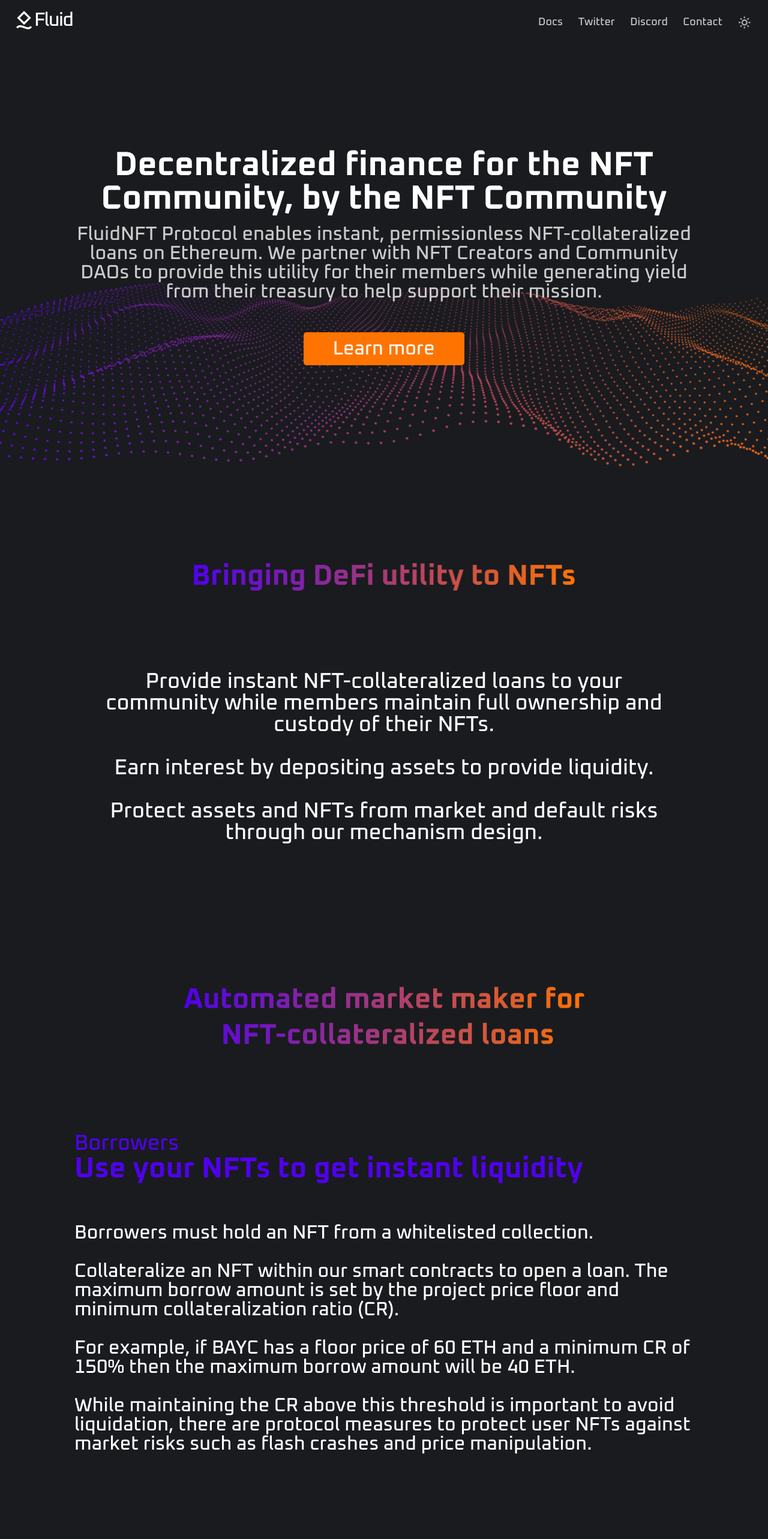
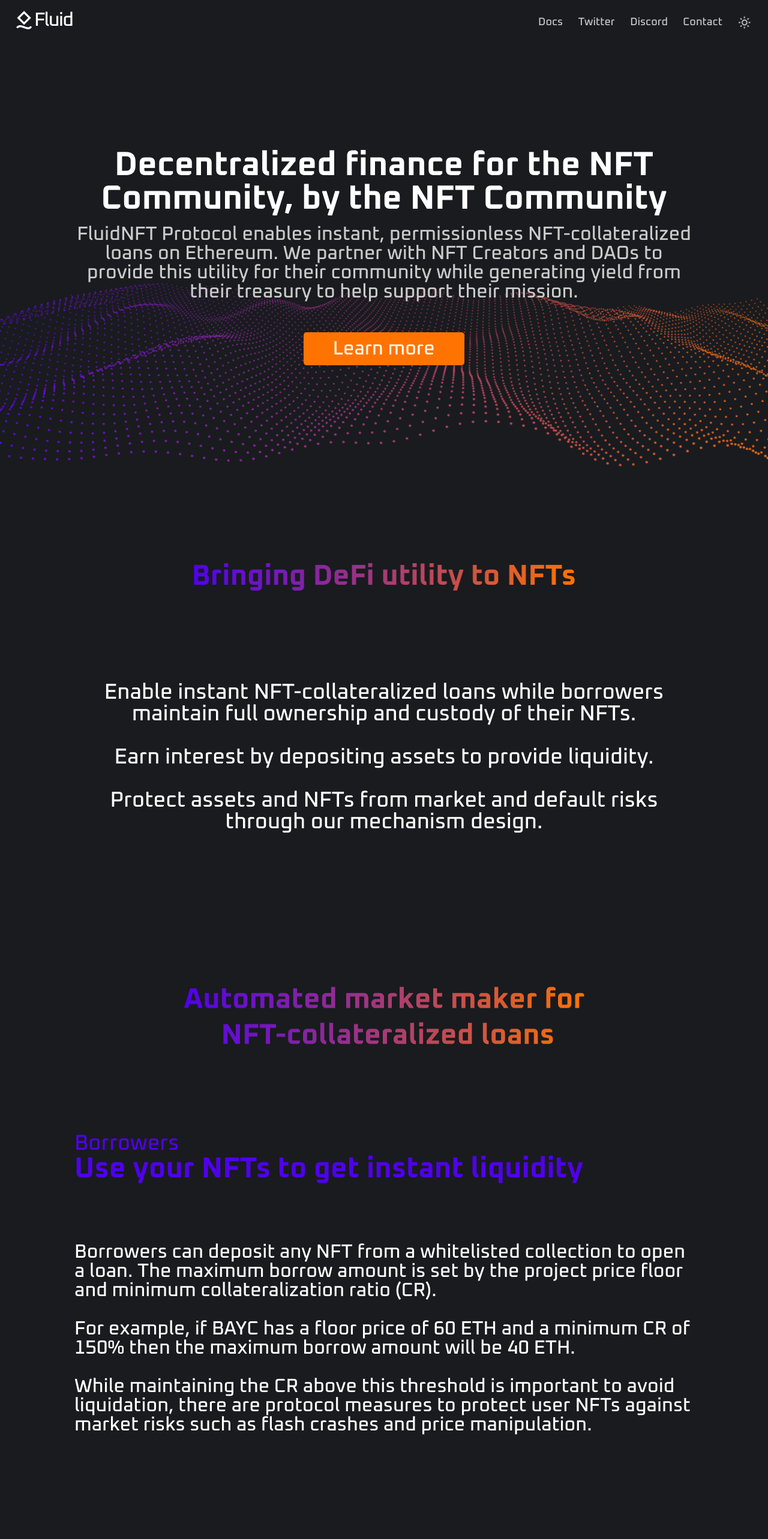
Before and after one commit to FluidNFT/homepage, a React (Vite) app: page / in a window 1280 px wide. Shown: the top 2566 px of the page at 60% size. Built offline with nearby package versions, Linux system fonts and the light colour scheme.

Commit message:
updated copy and reverted styling

```diff
--- a/App.jsx
+++ b/App.jsx
@@ -25,23 +25,23 @@ export default App;
 const desktopData = {
     logoDarkMode: "/img/fluidlogonegativesmall@2x.png",
     background: "/img/background-image@1x.png",
-    sectionOneText: "FluidNFT Protocol enables instant, permissionless NFT-collateralized loans on Ethereum. We partner with NFT Creators and Community DAOs to provide this utility for their members while generating yield from their treasury to help support their mission.",
+    sectionOneText: "FluidNFT Protocol enables instant, permissionless NFT-collateralized loans on Ethereum. We partner with NFT Creators and DAOs to provide this utility for their community while generating yield from their treasury to help support their mission.",
     sectionOneTitle: "Decentralized finance for the NFT Community, by the NFT Community",
     actionText: "Learn more",
     sectionTwoTitle: "/img/section-two-title.png",
-    sectionTwoText: <>Provide instant NFT-collateralized loans to your community while members maintain full ownership and custody of their NFTs.<br /><br />Earn interest by depositing assets to provide liquidity.<br /><br />Protect assets and NFTs from market and default risks through our mechanism design.</>,
+    sectionTwoText: <>Enable instant NFT-collateralized loans while borrowers maintain full ownership and custody of their NFTs.<br /><br />Earn interest by depositing assets to provide liquidity.<br /><br />Protect assets and NFTs from market and default risks through our mechanism design.</>,
     sectionThreeTitle: "/img/section-three-title.png",
     spanText: <>Borrowers<br /></>,
     spanText2: "Use your NFTs to get instant liquidity",
-    sectionFourText: <>Borrowers must hold an NFT from a whitelisted collection. <br /><br />Collateralize an NFT within our smart contracts to open a loan. The maximum borrow amount is set by the project price floor and minimum collateralization ratio (CR). <br /><br />For example, if BAYC has a floor price of 60 ETH and a minimum CR of 150% then the maximum borrow amount will be 40 ETH.<br /><br />While maintaining the CR above this threshold is important to avoid liquidation, there are protocol measures to protect user NFTs against market risks such as flash crashes and price manipulation.</>,
+    sectionFourText: <>Borrowers can deposit any NFT from a whitelisted collection to open a loan. The maximum borrow amount is set by the project price floor and minimum collateralization ratio (CR). <br /><br />For example, if BAYC has a floor price of 60 ETH and a minimum CR of 150% then the maximum borrow amount will be 40 ETH.<br /><br />While maintaining the CR above this threshold is important to avoid liquidation, there are protocol measures to protect user NFTs against market risks such as flash crashes and price manipulation.</>,
     spanText3: <>Lenders<br /></>,
     spanText4: "Earn yield protected from loan defaults",
-    sectionFiveText: <>Lenders can be NFT Creators, DAOs or anyone looking to earn yield. <br /><br />Deposit assets to a lending pool and immediately start earning interest. The amount of interest is set by the NFT project borrow rate and lending pool utilization ratio.<br /><br />For example, if BAYC has a borrow rate of 20% APR and 80% of the BAYC-WETH pool is being utilized for lending then the interest rate on deposits will be 16% APY.<br /><br />Positions are tokenized. Interest earning tokens are minted on deposit and these can be stored, transferred and traded at will.</>,
+    sectionFiveText: <>NFT Creators, DAOs or anyone can deposit assets to a lending pool and immediately start earning interest. The amount of interest is set by the NFT project borrow rate and lending pool utilization ratio.<br /><br />For example, if BAYC has a borrow rate of 20% APR and 80% of the BAYC-WETH pool is being utilized for lending then the interest rate on deposits will be 16% APY.<br /><br />Positions are tokenized. Interest earning tokens are minted on deposit and these can be stored, transferred and traded at will.</>,
     spanText5: <>Liquidators<br /></>,
     spanText6: "Buy NFTs below market price",
-    sectionSixText: <>Liquidators can be anyone, for instance, NFT collectors or speculators. <br /><br />They buyout expired or under-collateralized loan positions to retrieve the underlying NFT at a discounted price.<br /><br />For example, if the collateralization ratio of a loan falls below the minimum threshold then a liquidator will be able to trigger a timed auction with an initial bid to cover the outstanding debt.<br /><br />As a protection from market risk, borrowers are still able to retrieve their NFT for the same amount plus a fee to the liquidator. If the auction completes and the liquidator is outbid they still earn a fee.</>,
+    sectionSixText: <>Liquidators—collectors and speculators—buyout expired or under-collateralized loan positions to retrieve the underlying NFT at a discounted price.<br /><br />For example, if the collateralization ratio of a loan falls below the minimum threshold then a liquidator will be able to trigger a timed auction with an initial bid to cover the outstanding debt.<br /><br />As a protection from market risk, borrowers are still able to retrieve their NFT for the same amount plus a fee to the liquidator. If the auction completes and the liquidator is outbid they still earn a fee.</>,
     sectionSevenTitle: "/img/section-seven-title.png",
-    spanText7: "We partner with NFT Creators and Community DAOs to onboard collections. Contact us to ",
+    spanText7: "We partner with NFT Creators and DAOs to onboard collections. Contact us to ",
     spanText8: "partner@fluidnft.org",
     spanText9: ".",
     copyrightNotice: "Copyright © 2022 Fluid NFT Labs",
@@ -60,23 +60,23 @@ const desktopData = {
 const mobileOrTabletData = {
     logoDarkMode: "/img/fluidlogonegativesmall@2x.png",
     sectionOneTitle: "Decentralized finance for the NFT Community, by the NFT Community",
-    sectionOneText: "FluidNFT Protocol enables instant, permissionless NFT-collateralized loans on Ethereum. We partner with NFT Creators and Community DAOs to provide this utility for their members while generating yield from their treasury to help support their mission.",
+    sectionOneText: "FluidNFT Protocol enables instant, permissionless NFT-collateralized loans on Ethereum. We partner with NFT Creators and DAOs to provide this utility for their community while generating yield from their treasury to help support their mission.",
     overlapGroup4: "/img/background-image-1@1x.png",
     actionText: "Learn more",
     sectionTwoTitle: "/img/section-two-title.png",
-    sectionTwoText: <>Provide instant NFT-collateralized loans to your community while members maintain full ownership and custody of their NFTs.<br /><br />Earn interest by depositing assets to provide liquidity.<br /><br />Protect assets and NFTs from market and default risks through our mechanism design.</>,
+    sectionTwoText: <>Enable instant NFT-collateralized loans while borrowers maintain full ownership and custody of their NFTs.<br /><br />Earn interest by depositing assets to provide liquidity.<br /><br />Protect assets and NFTs from market and default risks through our mechanism design.</>,
     sectionThreeTitle: "/img/section-three-title.png",
     spanText: <>Borrowers<br /></>,
     spanText2: "Use your NFTs to get instant liquidity",
-    sectionFourText: <>Borrowers must hold an NFT from a whitelisted collection. <br /><br />Collateralize an NFT within our smart contracts to open a loan. The maximum borrow amount is set by the project price floor and minimum collateralization ratio (CR). <br /><br />For example, if BAYC has a floor price of 60 ETH and a minimum CR of 150% then the maximum borrow amount will be 40 ETH.<br /><br />While maintaining the CR above this threshold is important to avoid liquidation, there are protocol measures to protect user NFTs against market risks such as flash crashes and price manipulation.</>,
+    sectionFourText: <>Borrowers can deposit any NFT from a whitelisted collection to open a loan. The maximum borrow amount is set by the project price floor and minimum collateralization ratio (CR). <br /><br />For example, if BAYC has a floor price of 60 ETH and a minimum CR of 150% then the maximum borrow amount will be 40 ETH.<br /><br />While maintaining the CR above this threshold is important to avoid liquidation, there are protocol measures to protect user NFTs against market risks such as flash crashes and price manipulation.</>,
     spanText3: <>Lenders<br /></>,
     spanText4: "Earn yield protected from loan defaults",
-    sectionFiveText: <>Lenders can be NFT Creators, DAOs or anyone looking to earn yield. <br /><br />Deposit assets to a lending pool and immediately start earning interest. The amount of interest is set by the NFT project borrow rate and lending pool utilization ratio.<br /><br />For example, if BAYC has a borrow rate of 20% APR and 80% of the BAYC-WETH pool is being utilized for lending then the interest rate on deposits will be 16% APY.<br /><br />Positions are tokenized. Interest earning tokens are minted on deposit and these can be stored, transferred and traded at will.</>,
+    sectionFiveText: <>NFT Creators, DAOs or anyone can deposit assets to a lending pool and immediately start earning interest. The amount of interest is set by the NFT project borrow rate and lending pool utilization ratio.<br /><br />For example, if BAYC has a borrow rate of 20% APR and 80% of the BAYC-WETH pool is being utilized for lending then the interest rate on deposits will be 16% APY.<br /><br />Positions are tokenized. Interest earning tokens are minted on deposit and these can be stored, transferred and traded at will.</>,
     spanText5: <>Liquidators<br /></>,
     spanText6: "Buy NFTs below market price",
-    sectionSixText: <>Liquidators can be anyone, for instance, NFT collectors or speculators. <br /><br />They buyout expired or under-collateralized loan positions to retrieve the underlying NFT at a discounted price.<br /><br />For example, if the collateralization ratio of a loan falls below the minimum threshold then a liquidator will be able to trigger a timed auction with an initial bid to cover the outstanding debt.<br /><br />As a protection from market risk, borrowers are still able to retrieve their NFT for the same amount plus a fee to the liquidator. If the auction completes and the liquidator is outbid they still earn a fee.</>,
+    sectionSixText: <>Liquidators—collectors and speculators—buyout expired or under-collateralized loan positions to retrieve the underlying NFT at a discounted price.<br /><br />For example, if the collateralization ratio of a loan falls below the minimum threshold then a liquidator will be able to trigger a timed auction with an initial bid to cover the outstanding debt.<br /><br />As a protection from market risk, borrowers are still able to retrieve their NFT for the same amount plus a fee to the liquidator. If the auction completes and the liquidator is outbid they still earn a fee.</>,
     sectionSevenTitle: "/img/section-seven-title.png",
-    spanText7: "We partner with NFT Creators and Community DAOs to onboard collections. Contact us to ",
+    spanText7: "We partner with NFT Creators and DAOs to onboard collections. Contact us to ",
     spanText8: "partner@fluidnft.org",
     spanText9: ".",
     footerNav: <>Docs<br />Twitter<br />Discord</>,
--- a/components/MobileOrTablet/MobileOrTablet.css
+++ b/components/MobileOrTablet/MobileOrTablet.css
@@ -68,7 +68,7 @@
 }
 
 .section-one-title-1 {
-  height: 400px;
+  height: 285px;
   letter-spacing: 0;
   margin-top: 15vh;
   text-align: center;
@@ -142,7 +142,7 @@
   background-color: #191b1f;
   display: flex;
   flex-direction: column;
-  height: 1094px;
+  height: 994px;
   width: 100%;
 }
 
@@ -150,7 +150,7 @@
   background-color: #191b1f;
   display: flex;
   flex-direction: column;
-  height: 1540px;
+  height: 1450px;
   width: 100%;
 }
 
@@ -166,7 +166,7 @@
   background-color: #EFF1F0;
   display: flex;
   flex-direction: column;
-  height: 1540px;
+  height: 1450px;
   width: 100%;
 }
 
```
